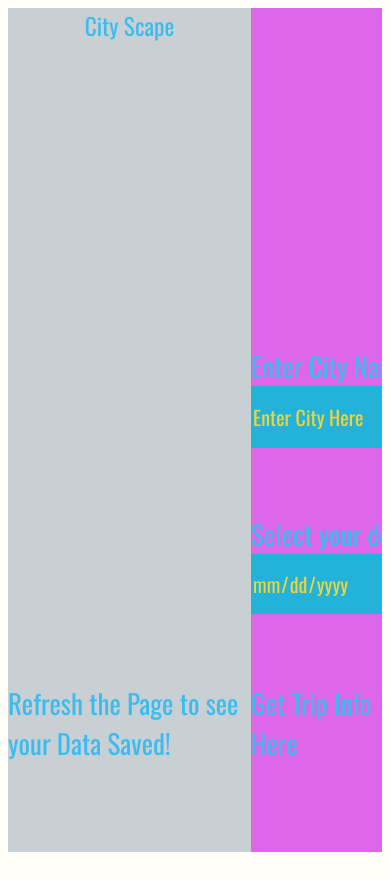
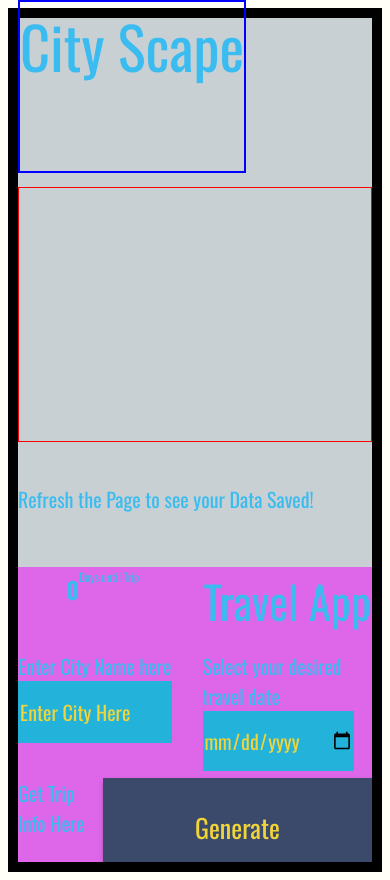
Before and after one commit to Youngnamez/FrontEndCapstone, a website: page src/client/views/index.html in a window 390 px wide. Drawn offline with nearby package versions, Linux system fonts and the light colour scheme; files that its build step writes are made by us from their sources; a web font is replaced by a local one.

Commit message:
Pushing for next review

```diff
--- a/package.json
+++ b/package.json
@@ -16,7 +16,9 @@
     "dependencies": {
         "cors": "^2.8.5",
         "express": "^4.17.1",
+        "jest": "^27.0.4",
         "optimize-css-assets-webpack-plugin": "^6.0.0",
+        "supertest": "^6.1.3",
         "webpack": "^5.39.0",
         "webpack-dev-server": "^3.11.2"
     },
--- a/src/client/styles/style.scss
+++ b/src/client/styles/style.scss
@@ -58,7 +58,7 @@ body{
     height:20vh;
     font-size: 6vw;
     text-align: center;
-    margin-bottom: 5vh;
+    border:2px solid blue;
 }
 
 .cityScape {
@@ -178,3 +178,82 @@ input:hover {
     outline-color: #3b4a6b;
     outline-width: 3px;
 }
+
+@media(min-width:0px) and (max-width:750px) {
+    #app{
+        display: grid;
+        grid-template-columns: none;
+        grid-template-rows: 20% 30% 15% 35%;
+        grid-template-areas:
+        "title"
+        "img"
+        "weatherInfo"
+        "trip";
+        border:10px solid black;
+        overflow:hidden;
+    }
+
+    .cityScape .title {
+        grid-area:title;
+        font-size: 15vw;
+        text-align: center;
+        position:absolute;
+        top:0;
+        margin-left: auto;
+        margin-right: auto;
+    }
+
+    .imgHolder {
+        grid-area:img;
+        border:solid;
+        border: 1px solid red;
+        justify-content:center;
+        align-items: center;
+        max-height: 30vh;
+    }
+
+    .weatherInfo{
+        grid-area:weatherInfo;
+        overflow:scroll;
+    }
+
+    .infoContainer {
+        display: grid;
+        grid-area:trip;
+        grid-auto-columns: minmax(150px, auto);
+        grid-auto-rows: 10% 15% 10%;
+        column-gap: 15px;
+        flex-direction:row;
+        grid-template-areas:
+        "count title "
+        "loc  date "
+        "gen  gen";
+    }
+
+    label {
+        font-size: 20px;
+    }
+
+    #countdownNum {
+        font-size: 60px;
+    }
+
+    #countdown {
+        grid-area:count;
+    }
+
+    .headline {
+        grid-area:title;
+        font-size: 45px;
+    }
+    input {
+        width: 150px;
+    }
+    .generateContainer {
+        grid-area:gen;
+    }
+
+    .save label{
+        display: hidden;
+    }
+}
--- a/src/client/views/index.html
+++ b/src/client/views/index.html
@@ -2,6 +2,7 @@
 <html>
     <head>
         <meta charset="UTF-8">
+        <meta name="viewport" content="width=device-width, initial-scale=1.0" />
         <title>Travel App</title>
         <link href="https://fonts.googleapis.com/css?family=Oswald:400,600,700|Ranga:400,700&display=swap" rel="stylesheet">
         <link rel="stylesheet" href="style.css">
@@ -43,12 +44,12 @@
         </div>
     <script>
       // Check that service workers are supported
-      if ('serviceWorker' in navigator) {
-          // Use the window load event to keep the page load performant
-          window.addEventListener('load', () => {
-              navigator.serviceWorker.register('/service-worker.js');
-          });
-      }
+    //   if ('serviceWorker' in navigator) {
+    //       // Use the window load event to keep the page load performant
+    //       window.addEventListener('load', () => {
+    //           navigator.serviceWorker.register('/service-worker.js');
+    //       });
+    //   }
     </script>
     </body>
 </html>
--- a/webpack.dev.js
+++ b/webpack.dev.js
@@ -2,7 +2,7 @@ const path = require('path')
 const webpack = require('webpack')
 const HtmlWebPackPlugin = require("html-webpack-plugin")
 const { CleanWebpackPlugin } = require('clean-webpack-plugin')
-const WorkboxPlugin = require('workbox-webpack-plugin');
+// const WorkboxPlugin = require('workbox-webpack-plugin');
 
 module.exports = {
     entry: './src/client/index.js',
@@ -40,6 +40,6 @@ module.exports = {
             cleanStaleWebpackAssets: true,
             protectWebpackAssets: false
         }),
-        new WorkboxPlugin.GenerateSW()
+        // new WorkboxPlugin.GenerateSW()
     ]
 }
```
Also changed, not shown: __test__/postWeatherData.test.js (added, +12 -0 lines), src/client/js/app.js (+46 -41 lines), src/server/index.js (+26 -0 lines), 1 other file.
